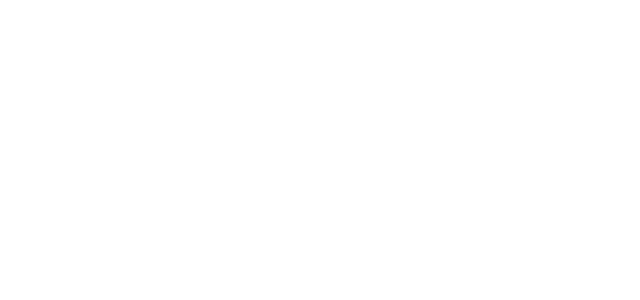
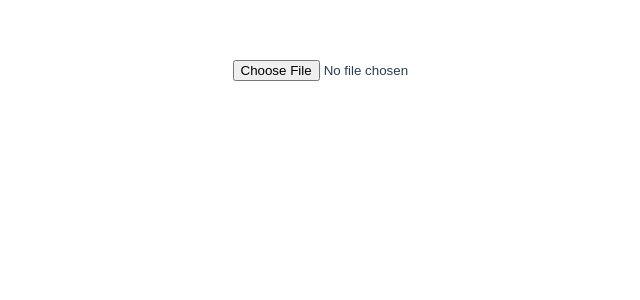
Before and after one commit to YanaPIIDXer/PaintShare, a Vue app in the folder frontend/: page / in a window 1280 px wide. Shown: the top 300 px of the page, without its empty margins (281-921 px from the left). Built offline with nearby package versions, Linux system fonts and the light colour scheme.

Commit message:
描画領域Component

```diff
--- a/frontend/src/App.vue
+++ b/frontend/src/App.vue
@@ -1,13 +1,17 @@
 <template>
   <div id="app">
+    <PaintView />
   </div>
 </template>
 
 <script>
+import PaintView from '@/components/organisms/PaintView'
+
 export default {
   name: 'App',
   components: {
-  }
+    PaintView,
+  },
 }
 </script>
 
--- /dev/null
+++ b/frontend/src/components/organisms/PaintView.vue
@@ -0,0 +1,18 @@
+<template>
+  <ImageView />
+</template>
+
+<script>
+import ImageView from '@/components/molecules/ImageView'
+
+export default {
+  name: 'PaintView',
+  components: {
+    ImageView,
+  },
+}
+</script>
+
+<style lang="scss" scoped>
+
+</style>
```
